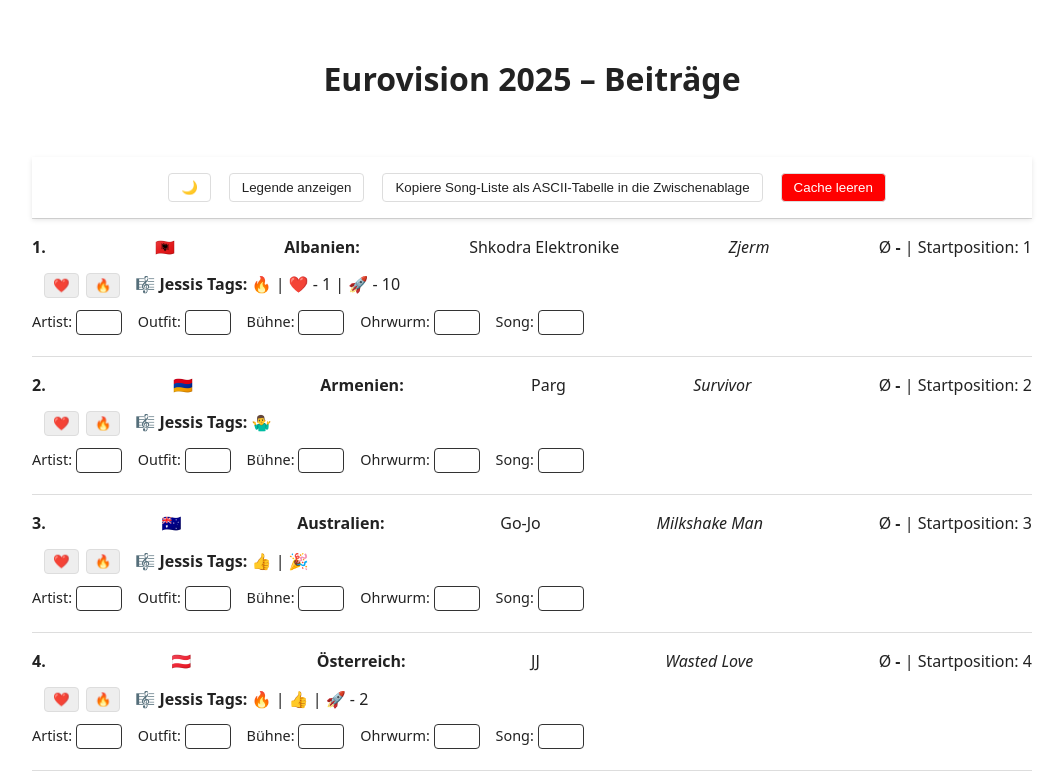
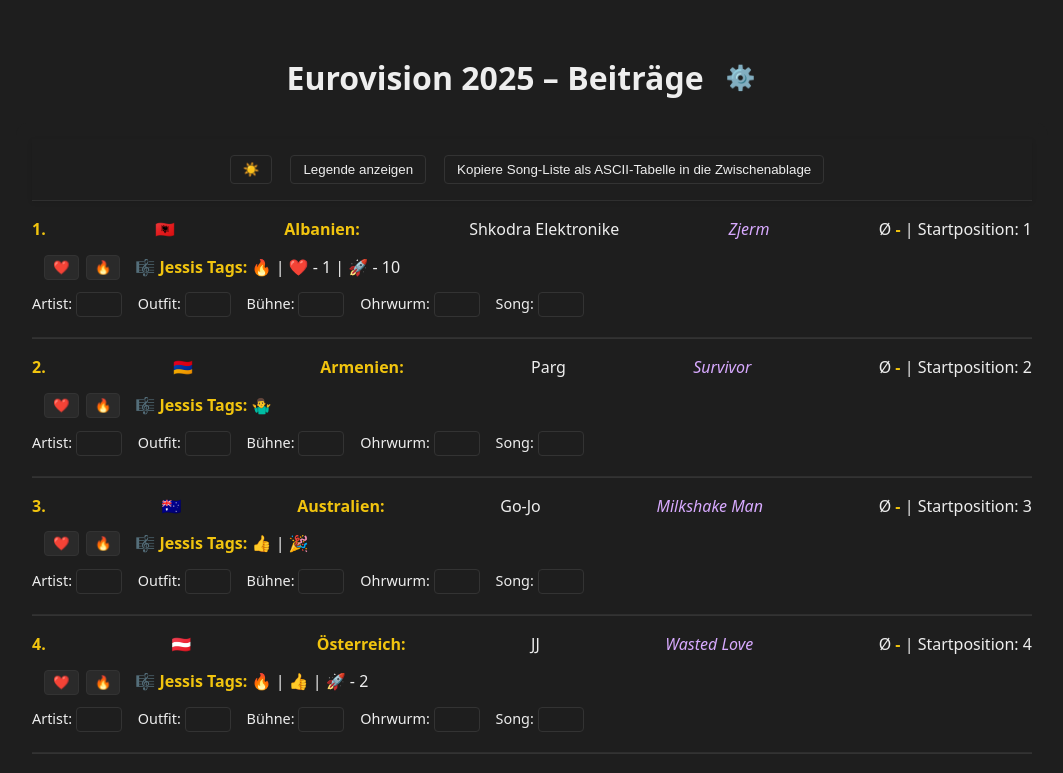
Before and after one commit to jsc-chwlk/eurovision-2025, a React (Create React App) app: page / in a window 1280 px wide. Shown: the top 773 px of the page, without its empty margins (108-1171 px from the left). Built offline with nearby package versions, Linux system fonts and the light colour scheme.

Commit message:
cache button placed

```diff
--- a/src/App.css
+++ b/src/App.css
@@ -19,6 +19,57 @@ body[data-theme='dark'] {
   --strong-color: #f1c40f;
   --italic-color: #d8aaff; /* sanftes Lilac */
 }
+
+/*------*/
+/* App.css */
+
+.app-header-container {
+  display: flex;
+  align-items: center;
+  justify-content: center;
+  margin-top: 20px;
+  margin-bottom: 20px;
+  gap: 10px;
+  position: relative;
+}
+
+.app-header-title {
+  margin: 0;
+}
+
+.app-settings-button {
+  background: transparent;
+  border: none;
+  font-size: 24px;
+  cursor: pointer;
+  color: #555;
+}
+
+.app-settings-dropdown {
+  position: absolute;
+  top: 40px;
+  right: 0;
+  background-color: var(--background-color);
+  border: 1px solid #ccc;
+  border-radius: 8px;
+  box-shadow: 0 4px 8px rgba(0, 0, 0, 0.1);
+  padding: 8px;
+  min-width: 160px;
+  z-index: 1001;
+}
+
+.app-settings-dropdown-button {
+  background: none;
+  border: none;
+  color: #d00;
+  font-size: 14px;
+  padding: 6px 10px;
+  width: 100%;
+  text-align: left;
+  cursor: pointer;
+}
+
+/********/
 
 body {
   background-color: var(--background-color);
@@ -98,7 +149,7 @@ h1 {
 .song-list-container {
   max-width: 1000px;
   margin: 0 auto;
-  padding: 2rem;
+  padding: 1rem;
   background: var(--background-color);
   border-radius: 12px;
 }
--- a/src/App.js
+++ b/src/App.js
@@ -1,12 +1,78 @@
-import React from 'react';
+import React, { useState, useCallback } from 'react';
 import './App.css';
 import SongList from './SongList';
+import songs from './songs';
 
 function App() {
+  const [ratings, setRatings] = useState(() => {
+    const storedRatings = localStorage.getItem('esc_ratings');
+    return storedRatings ? JSON.parse(storedRatings) : {};
+  });
+
+  const [sortedSongs, setSortedSongs] = useState(() => {
+    const storedSortedSongs = localStorage.getItem('esc_sorted_songs');
+    return storedSortedSongs ? JSON.parse(storedSortedSongs) : songs;
+  });
+
+  const [manualSort, setManualSort] = useState(() => {
+    const storedManualRatings = localStorage.getItem('esc_manual_ratings');
+    return storedManualRatings ? JSON.parse(storedManualRatings) : {};
+  });
+
+  const [showSettings, setShowSettings] = useState(false);
+
+  const clearCache = useCallback(() => {
+    const confirmation = window.confirm('Bist du sicher, dass du den Cache leeren möchtest? Alle Bewertungen gehen verloren.');
+    if (confirmation) {
+      localStorage.removeItem('esc_ratings');
+      localStorage.removeItem('esc_sorted_songs');
+      localStorage.removeItem('esc_manual_songs');
+      setRatings({});
+      setSortedSongs(songs);
+      setManualSort({});
+      alert('Cache wurde erfolgreich gelöscht!');
+    }
+  }, []);
+
   return (
     <div className="App">
-      <h1>Eurovision 2025 – Beiträge</h1>
-      <SongList />
+      {/* Header + Zahnrad */}
+      <div className="app-header-container">
+        <h1 className="app-header-title">Eurovision 2025 – Beiträge</h1>
+
+        {/* Zahnrad-Button */}
+        <div style={{ position: 'relative' }}>
+          <button
+            onClick={() => setShowSettings(prev => !prev)}
+            className="app-settings-button"
+            title="Einstellungen"
+          >
+            ⚙️
+          </button>
+
+          {/* Dropdown-Menü */}
+          {showSettings && (
+            <div className="app-settings-dropdown">
+              <button
+                onClick={clearCache}
+                className="app-settings-dropdown-button"
+              >
+                🗑️ Cache leeren
+              </button>
+            </div>
+          )}
+        </div>
+      </div>
+
+      {/* SongList */}
+      <SongList
+        ratings={ratings}
+        setRatings={setRatings}
+        sortedSongs={sortedSongs}
+        setSortedSongs={setSortedSongs}
+        manualSort={manualSort}
+        setManualSort={setManualSort}
+      />
     </div>
   );
 }
--- a/src/SongList.js
+++ b/src/SongList.js
@@ -4,28 +4,20 @@ import songs from './songs';
 const categories = ['Artist', 'Outfit', 'Bühne', 'Ohrwurm', 'Song'];
 const emojiTags = ['❤️', '🔥'];
 
-const SongList = () => {
-  const [ratings, setRatings] = useState(() => {
-    // Laden der Bewertungen aus dem localStorage, wenn vorhanden
-    const storedRatings = localStorage.getItem('esc_ratings');
-    return storedRatings ? JSON.parse(storedRatings) : {};
-  });
+const SongList = ({ ratings, setRatings, sortedSongs, setSortedSongs, manualSort, setManualSort }) => {
 
-  const [sortedSongs, setSortedSongs] = useState(() => {
-    // Laden der sortierten Songs aus dem localStorage, wenn vorhanden
-    const storedSortedSongs = localStorage.getItem('esc_sorted_songs');
-    return storedSortedSongs ? JSON.parse(storedSortedSongs) : songs;
-  });
-
-  const [manualSort, setManualSort] = useState(() => {
-    // Laden der Bewertungen aus dem localStorage, wenn vorhanden
-    const storedManualRatings = localStorage.getItem('esc_manual_ratings');
-    return storedManualRatings ? JSON.parse(storedManualRatings) : {};
-  });
+  const [showLegend, setShowLegend] = useState(false);
+  const [theme, setTheme] = useState(() => localStorage.getItem('esc_theme') || 'dark');
 
   const toggleTheme = () => {
-    setTheme((prev) => (prev === 'light' ? 'dark' : 'light'));
+    setTheme((prev) => (prev === 'dark' ? 'light' : 'dark'));
   };
+
+  useEffect(() => {
+    // Beim Theme-Wechsel das Theme im localStorage speichern
+    document.body.setAttribute('data-theme', theme);
+    localStorage.setItem('esc_theme', theme);
+  }, [theme]);
 
   // Speichern der Bewertungen und der sortierten Songs im localStorage
   useEffect(() => {
@@ -67,7 +59,7 @@ const SongList = () => {
     });
     setSortedSongs(sorted);
     setManualSort(false);
-  }, [calculateAverage]);
+  }, [calculateAverage, setManualSort, setSortedSongs]);
 
   // Sortieren der Songs nach Durchschnittsbewertung, nur wenn alle Kategorien bewertet wurden
   useEffect(() => {
@@ -82,7 +74,7 @@ const SongList = () => {
       return 0;
     });
     setSortedSongs(sorted);
-  }, [ratings, calculateAverage]);
+  }, [ratings, calculateAverage, setSortedSongs]);
 
   // Nur ausführen, wenn nicht manuell sortiert wurde
   useEffect(() => {
@@ -90,15 +82,6 @@ const SongList = () => {
       sortByAverage();
     }
   }, [ratings, manualSort, sortByAverage]);
-
-  const [showLegend, setShowLegend] = useState(false);
-  const [theme, setTheme] = useState(() => localStorage.getItem('esc_theme') || 'light');
-
-  useEffect(() => {
-    // Beim Theme-Wechsel das Theme im localStorage speichern
-    document.body.setAttribute('data-theme', theme);
-    localStorage.setItem('esc_theme', theme);
-  }, [theme]);
 
   const copyToClipboard = useCallback(() => {
     const tableHeader = `+------------+------|------------------+------------------+------------------+------------------+------------------+-------------------+---------------------------------------------+-------------------------+--------------------------+`;
@@ -179,9 +162,6 @@ const SongList = () => {
           </button>
           <button onClick={copyToClipboard}>
             Kopiere Song-Liste als ASCII-Tabelle in die Zwischenablage
-          </button>
-          <button onClick={clearCache} style={{ backgroundColor: 'red', color: 'white' }}>
-            Cache leeren
           </button>
         </div>
 
```
